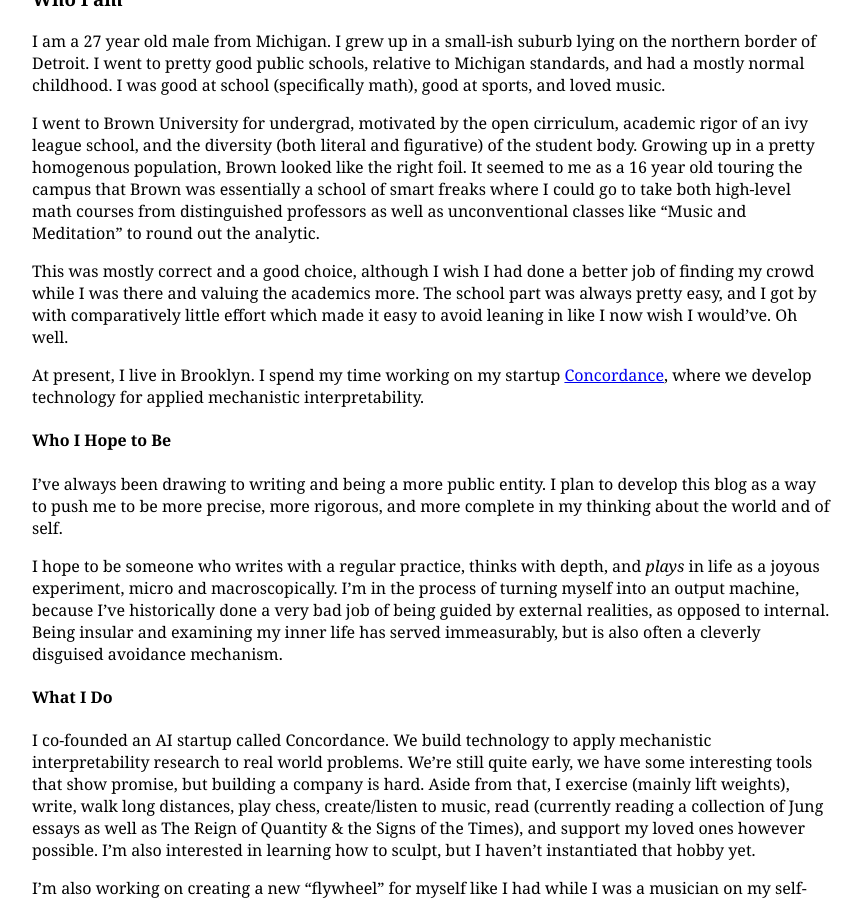
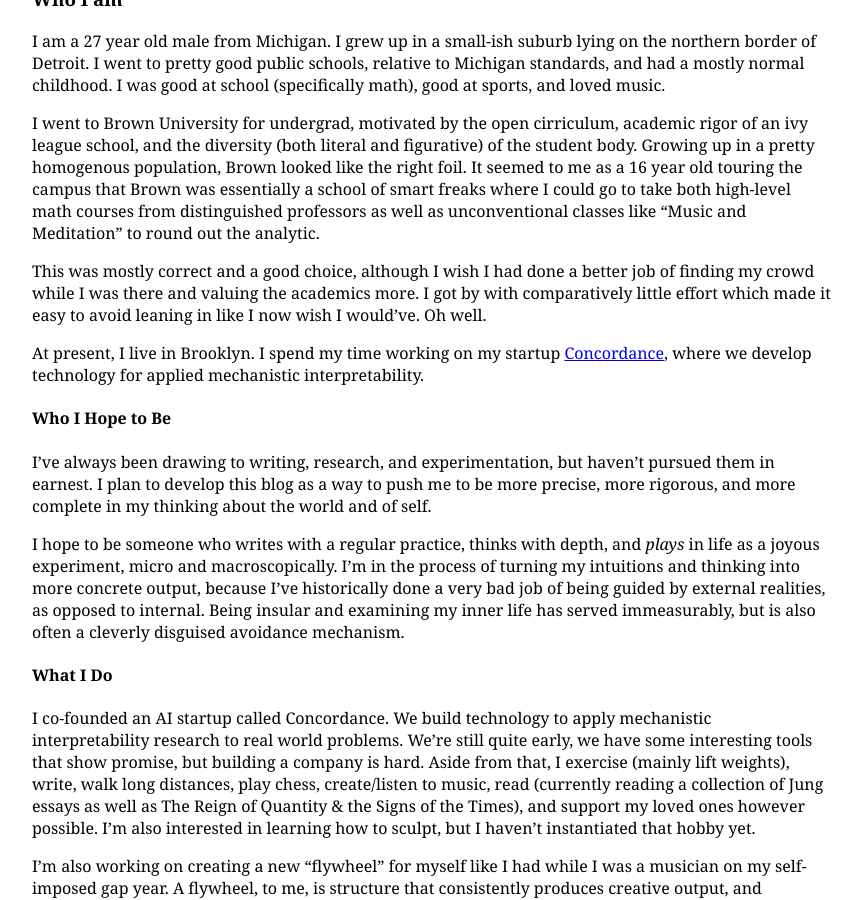
Before and after one commit to mvyleteljr/mvyleteljr.github.io, a Jekyll site: the page built from _posts/2025-09-16-welcome.md, in a window 1280 px wide and 900 px high, scrolled down 404 px. Shown: the whole window, without its empty margins (208-1070 px from the left). Built offline with Jekyll 4.4.1, drawn with Linux system fonts in a browser that asks for light colours.

Commit message:
gentle edits

```diff
--- a/_posts/2025-09-16-welcome.md
+++ b/_posts/2025-09-16-welcome.md
@@ -17,15 +17,15 @@ I am a 27 year old male from Michigan. I grew up in a small-ish suburb lying on
 
 I went to Brown University for undergrad, motivated by the open cirriculum, academic rigor of an ivy league school, and the diversity (both literal and figurative) of the student body. Growing up in a pretty homogenous population, Brown looked like the right foil. It seemed to me as a 16 year old touring the campus that Brown was essentially a school of smart freaks where I could go to take both high-level math courses from distinguished professors as well as unconventional classes like "Music and Meditation" to round out the analytic.
 
-This was mostly correct and a good choice, although I wish I had done a better job of finding my crowd while I was there and valuing the academics more. The school part was always pretty easy, and I got by with comparatively little effort which made it easy to avoid leaning in like I now wish I would've. Oh well.
+This was mostly correct and a good choice, although I wish I had done a better job of finding my crowd while I was there and valuing the academics more. I got by with comparatively little effort which made it easy to avoid leaning in like I now wish I would've. Oh well.
 
 At present, I live in Brooklyn. I spend my time working on my startup [Concordance](https://www.concordance.co/), where we develop technology for applied mechanistic interpretability.
 
 #### Who I Hope to Be
 
-I've always been drawing to writing and being a more public entity. I plan to develop this blog as a way to push me to be more precise, more rigorous, and more complete in my thinking about the world and of self.
+I've always been drawing to writing, research, and experimentation, but haven't pursued them in earnest. I plan to develop this blog as a way to push me to be more precise, more rigorous, and more complete in my thinking about the world and of self.
 
-I hope to be someone who writes with a regular practice, thinks with depth, and *plays* in life as a joyous experiment, micro and macroscopically. I'm in the process of turning myself into an output machine, because I've historically done a very bad job of being guided by external realities, as opposed to internal. Being insular and examining my inner life has served immeasurably, but is also often a cleverly disguised avoidance mechanism.
+I hope to be someone who writes with a regular practice, thinks with depth, and *plays* in life as a joyous experiment, micro and macroscopically. I'm in the process of turning my intuitions and thinking into more concrete output, because I've historically done a very bad job of being guided by external realities, as opposed to internal. Being insular and examining my inner life has served immeasurably, but is also often a cleverly disguised avoidance mechanism.
 
 #### What I Do
 
```
